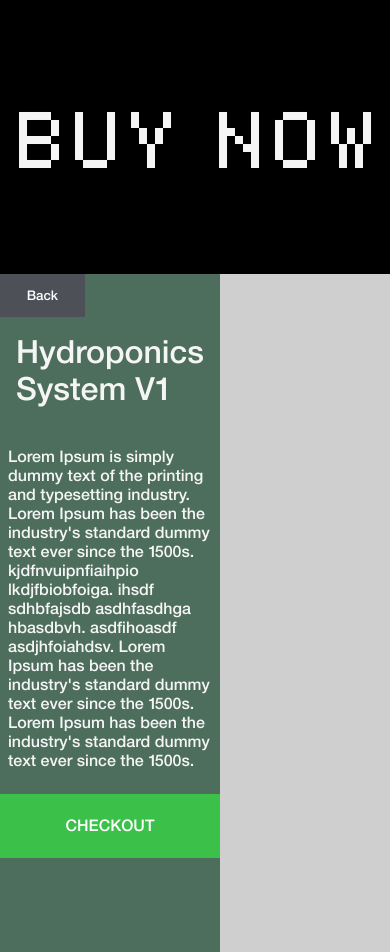
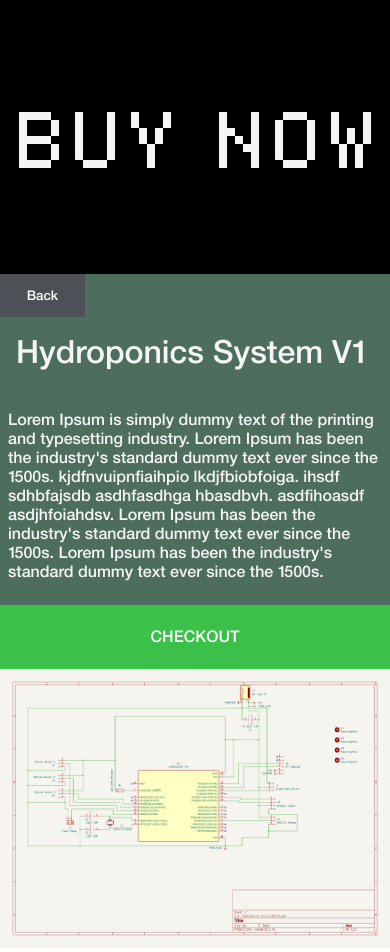
Before and after one commit to Randybutternugs/Xis, a Flask app: page /sell in a window 390 px wide. Run offline with Flask 2, Linux system fonts and the light colour scheme; some libraries are stand-ins or nearby versions.

Commit message:
Mobile compatibility, Security Fixes, Format Fixes

```diff
--- a/xissite/static/css/main.css
+++ b/xissite/static/css/main.css
@@ -37,6 +37,15 @@
   display: grid;
   grid-template-columns: repeat(3, 1fr);
   grid-template-rows: auto ;
+}
+
+ /*  Sell Grid Configuation */
+ .sell-grid {
+  height: 100vh;
+  width: 100vw;
+  display: grid;
+  grid-template-columns: repeat(3, 1fr);
+  grid-template-rows: repeat(4, 1fr) ;
 }
 
   /*  Building Blocks  */
@@ -80,9 +89,6 @@
 .product-image-card {
   grid-column: 2 / 4;
   grid-row: 2 / 5;
-  background-color: #CFCFCF;
-  display: flex;
-  flex-direction: column;
 }
 
 .button-card:hover {
@@ -169,7 +175,7 @@
 a:link {
   text-decoration: none;
   font-family:'HelveticaNeueLT Pro 65 Md';
-  color: aqua;
+  color: white;
 }
 
 a:visited {
@@ -243,6 +249,7 @@ a:active {
   background-color: #CFCFCF;
   border: none;
   color: black;
+  margin-top: 1em;
   padding: 1em 2em;
   text-align: center;
   text-decoration: none;
@@ -254,7 +261,7 @@ a:active {
 
 /* LOGIN INPUT FIELDS */
 .pwinp, .usrinp {
-  height: 5.5em;
+  height: 3em;
   font-size: .25em;
   background-color: #CFCFCF;
   border: none;
@@ -269,8 +276,9 @@ a:active {
 
 .userlabel, .passlabel {
   color: #f5f5f5;
-  font-size: .75em;
+  font-size: .70em;
   font-family: 'pexico_microregular';
+  margin-top: 1em;
 }
 
 /* TEXT SETTINGS */
@@ -382,3 +390,49 @@ body {
       background-color: #4D5057;
    }
 }
+
+/* MOBILE DEVICES */
+@media (max-width: 600px) {
+
+  /* Home Page */
+  .card {
+    align-items: center;
+    justify-content: center;
+    display: flex;
+    flex-direction: column;
+    font-size: 2vh;
+    background-color: black;
+    font-family:'HelveticaNeueLT Pro 65 Md';
+    color: #CFCFCF;
+  }
+
+  /* Sell Page */
+  .column-card {
+    grid-column: 1 / 4;
+    grid-row: auto;
+    background-color: #4E6E5D;
+    display: flex;
+    flex-direction: column;
+  }
+
+  .product-image-card {
+    grid-column: 1 / 4;
+    grid-row: auto;
+    object-fit: cover;
+    width: 100%;
+    max-height: 100%;
+    background-image: url(../images/Schematic.png);
+  }
+
+  .sell-grid {
+    background-color: #3BC14A;
+    height: 100vh;
+    width: 100vw;
+    display: grid;
+    grid-template-columns: repeat(3, 1fr);
+    grid-template-rows: auto ;
+  }
+
+
+
+}
--- a/xissite/templates/base.html
+++ b/xissite/templates/base.html
@@ -5,6 +5,9 @@
 <!--[if gt IE 8]>      <html class="no-js"> <!--<![endif]-->
 <html>
     <head>
+        <meta http-equiv="Cache-Control" content="no-cache, no-store, must-revalidate" />
+        <meta http-equiv="Pragma" content="no-cache" />
+        <meta http-equiv="Expires" content="0" />
         <meta charset="utf-8">
         <meta http-equiv="X-UA-Compatible" content="IE=edge">
         <title>{% block title %} Tab Title {% endblock %}</title>
--- a/xissite/templates/home.html
+++ b/xissite/templates/home.html
@@ -1,11 +1,11 @@
 {% extends "base.html" %}
 {% block title %} Home Page {% endblock %}
-{% block pagetitle %} XIS HOME {% endblock %}
+{% block pagetitle %} XIS {% endblock %}
 {% block content %}
 <div class="card"><a id="contact" href="/"> CONTACT </a></div>
 <div class="card"> <a id="sell" href="/sell"> HYDROPONICS </a></div>
 <div class="card"><a id="admin" href="/"> EMPLOYEES </a></div>
-<div class="buffer-card">4</div>
+<div class="buffer-card">Hi Everyone! Thank you for your help! This is not a final build so it looks very ugly... please keep track of any oddities! THANK YOUUUU!!</div>
 <div class="card">7</div>
 <div class="card">8</div>
 <div class="card">9</div>
--- a/xissite/templates/sell.html
+++ b/xissite/templates/sell.html
@@ -5,6 +5,7 @@
 <script src="https://js.stripe.com/v3/"></script>
 {% endblock %}
 {% block pagetitle %} BUY NOW {% endblock %}
+{% block sectionconfig %}<section class="main-grid">{% endblock %}
 {% block content %}
 <div class="column-card">
 
@@ -17,5 +18,5 @@
         <button type="submit" class="checkout" id="checkout-button">CHECKOUT</button>
       </form>
 </div>
-<div class="product-image-card"></div>
+<div class="product-image-card"><img src="../static/images/Schematic.png" alt="Girl in a jacket" width="100%" height="100%"></div>
 {% endblock %}
```
Also changed, not shown: xissite/templates/success.html (+7 -1 lines), xissite/static/images/No fill SS.png (added), xissite/static/images/Schematic.png (added), xissite/static/images/fill SS.png (added).
